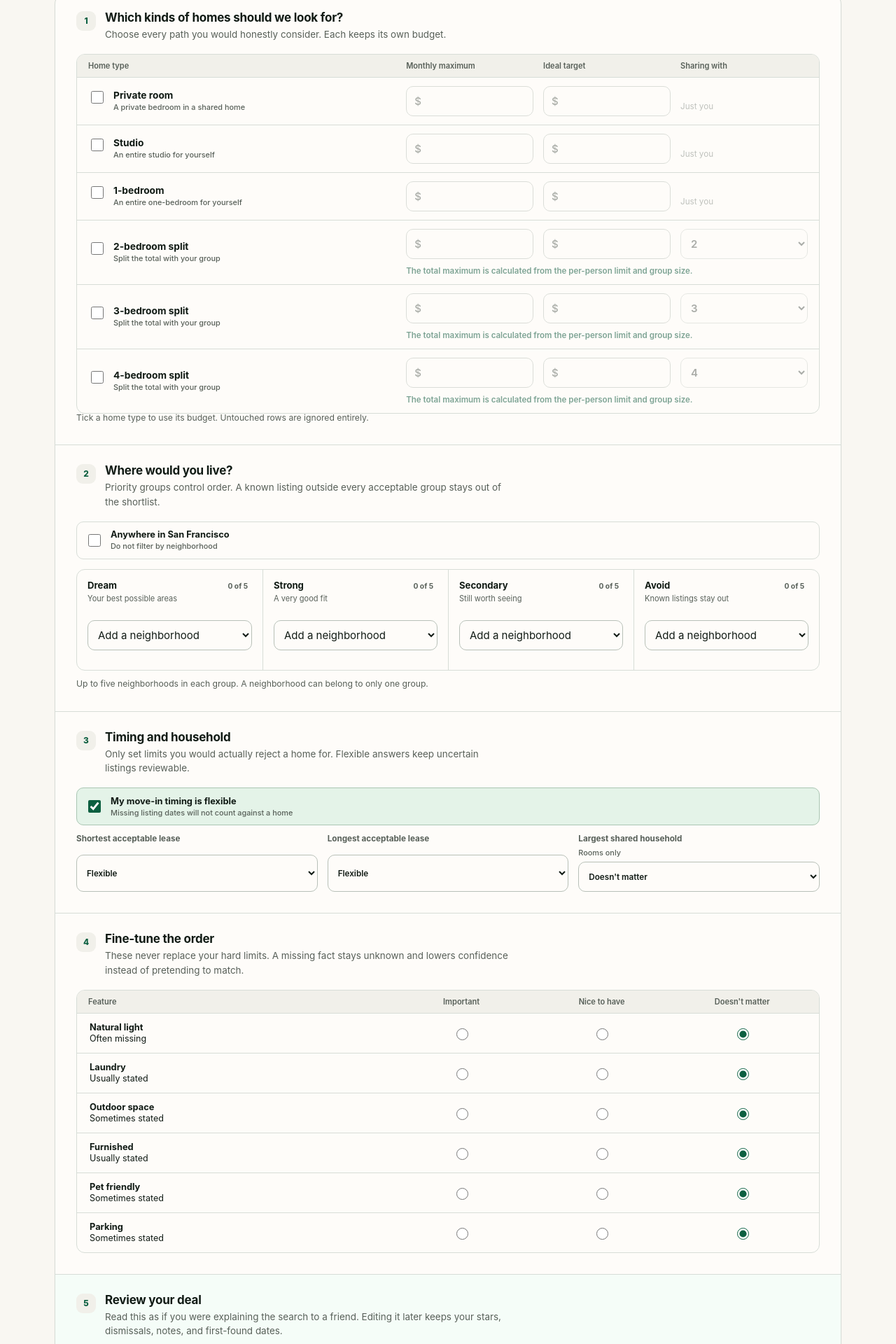
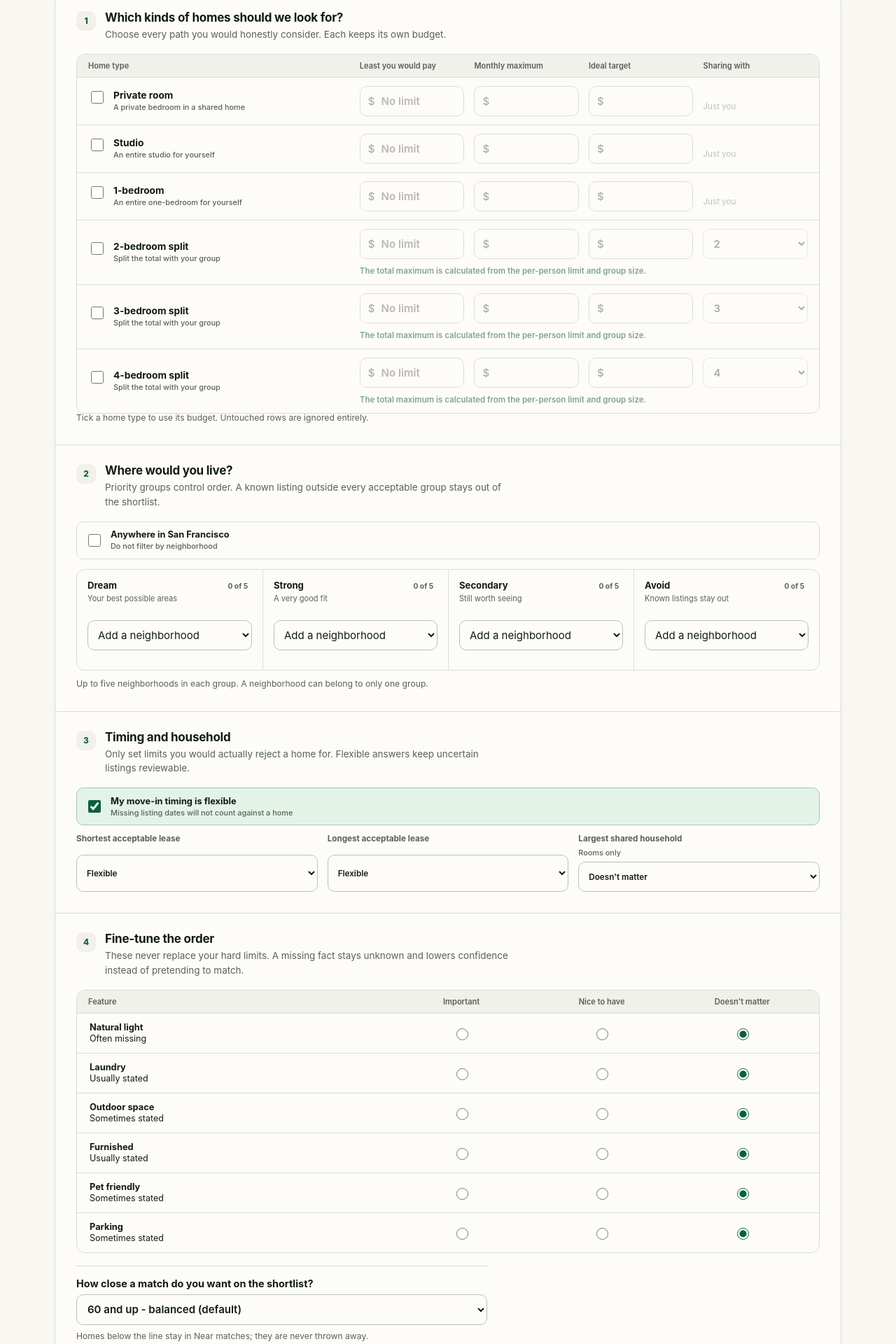
Before and after one commit to 2millerhenry/sf-housing-monitor, a FastAPI app: a page that uses sf_housing/templates/preferences.html in a window 1280 px wide. Shown: the part 360-2280 px from the top of the page at 70% size. Run offline with FastAPI, Linux system fonts and the light colour scheme.

Commit message:
feat(deal): set the price floor and the match cut-off yourself
Two limits decided what reached the shortlist and neither had a control.

The price floor had no field at all, which is why removing the invented one
left the deal with no way to say "nothing under $1,200". Each home type now
takes an optional minimum beside its maximum, blank meaning no floor, and a
floor above the ceiling is refused rather than saved.

The shortlist cut-off was fixed at 60. Someone happy to look at a 50 had no way
to say so, and the number appeared only as prose in a heading. It is a choice on
the deal page now, from 40 through 80, and the wording says what the tabs
already do: homes below the line are in Near matches, never discarded. A value
from a hand-edited form is brought back into 30-95 rather than emptying the
shortlist for good.

The cut-off is not a personal answer about housing, so it is saved with the
other technical settings rather than inside the profile, and save_deal_profile
takes the override instead of the handler rewriting the document. Unrelated
technical settings are asserted to survive the save.

Three mutations -- dropping the override, removing the control from the page,
and removing the clamp -- were each confirmed to fail these tests.

Co-Authored-By: Claude Opus 5 <noreply@anthropic.com>

```diff
--- a/sf_housing/app.py
+++ b/sf_housing/app.py
@@ -1049,6 +1049,7 @@ def create_app(
             "form_values": _preference_form_values(preferences),
             "deal_values": values or profile_form_values(preferences.deal_profile),
             "neighborhood_options": SF_NEIGHBORHOODS,
+            "minimum_score": preferences.minimum_score,
             "message": message,
             "error": error,
             "welcome": welcome or not preferences.profile_active,
@@ -1103,7 +1104,20 @@ def create_app(
             )
 
         first_activation = not current.profile_active
-        preferences = save_deal_profile(active_settings.preferences_path, profile, current)
+        # How close a match has to be before it reaches the shortlist. Anything
+        # under it is kept in near matches rather than thrown away, so this
+        # only moves the line, never the homes.
+        try:
+            requested_score = int(str(form.get("minimum_score", current.minimum_score)).strip() or current.minimum_score)
+        except (TypeError, ValueError):
+            requested_score = current.minimum_score
+        minimum_score = min(95, max(30, requested_score))
+        preferences = save_deal_profile(
+            active_settings.preferences_path,
+            profile,
+            current,
+            technical={"minimum_score": minimum_score},
+        )
         rescored = scanner.rescore_all(preferences)
         if first_activation:
             scanner.start_scan("initial_discovery")
--- a/sf_housing/deal_profile.py
+++ b/sf_housing/deal_profile.py
@@ -618,6 +618,7 @@ def deal_profile_from_form(form: Any, *, state: str = "active") -> DealProfile:
             continue
         maximum = int(_positive_int(raw_maximum, f"{path} maximum"))
         ideal = _positive_int(value(f"{path}_ideal"), f"{path} ideal", required=False)
+        minimum = _positive_int(value(f"{path}_minimum"), f"{path} minimum", required=False)
         occupants = (
             int(_positive_int(value(f"{path}_occupants", DEFAULT_OCCUPANTS[path]), f"{path} occupants"))
             if path in SPLIT_PATHS
@@ -631,6 +632,7 @@ def deal_profile_from_form(form: Any, *, state: str = "active") -> DealProfile:
         budgets[path] = PathBudget(
             maximum_monthly=maximum,
             ideal_monthly=ideal,
+            minimum_monthly=minimum,
             occupants=occupants,
             maximum_building_units=building_limit,
         )
@@ -674,6 +676,7 @@ def profile_form_values(profile: DealProfile) -> dict[str, Any]:
         "budgets": {
             path: {
                 "maximum": budget.maximum_monthly,
+                "minimum": budget.minimum_monthly or "",
                 "ideal": budget.ideal_monthly or "",
                 "occupants": budget.occupants,
                 "building_units": budget.maximum_building_units or 50,
--- a/sf_housing/preferences.py
+++ b/sf_housing/preferences.py
@@ -4,7 +4,7 @@ import os
 import tempfile
 from dataclasses import dataclass
 from pathlib import Path
-from typing import Any
+from typing import Any, Mapping
 
 import yaml
 
@@ -249,6 +249,8 @@ def save_deal_profile(
     path: Path,
     profile: DealProfile,
     previous: Preferences | None = None,
+    *,
+    technical: Mapping[str, Any] | None = None,
 ) -> Preferences:
     """Persist one canonical profile while retaining non-personal source settings."""
     profile.validate()
@@ -260,6 +262,10 @@ def save_deal_profile(
         else {}
     )
     document = canonical_document(profile, base)
+    if technical:
+        # The match cut-off is not a personal answer about housing, so it lives
+        # with the other technical settings rather than inside the profile.
+        document["technical"].update(technical)
     return save_preferences(
         path,
         yaml.safe_dump(document, sort_keys=False, allow_unicode=True, width=100_000),
--- a/sf_housing/static/style.css
+++ b/sf_housing/static/style.css
@@ -499,7 +499,14 @@ details[open] > summary .disclosure-action::after { content: "Hide details"; fon
    width and read as a different component, and every card repeated the same
    three field labels. Shared column headers carry them once. */
 .path-ledger { border: 1px solid var(--line); border-radius: 12px; background: var(--surface); overflow: hidden; }
-.path-ledger-head, .path-row { display: grid; grid-template-columns: minmax(190px, 1.5fr) repeat(3, minmax(96px, 0.62fr)); gap: 8px 14px; align-items: center; }
+/* One control, given room to be read rather than tucked in with the feature
+   grid above it. */
+.match-cutoff { margin-top: 18px; padding-top: 16px; border-top: 1px solid var(--line); display: grid; gap: 7px; max-width: 62ch; }
+.match-cutoff label { font-size: 0.9rem; }
+.match-cutoff select { min-height: 44px; width: 100%; border: 1px solid var(--line-strong); border-radius: 10px; padding: 9px 11px; background: var(--surface); color: var(--ink); font: inherit; font-weight: 600; }
+.match-cutoff select:focus-visible { outline: 2px solid var(--accent); outline-offset: 2px; }
+.match-cutoff .field-help { margin: 0; }
+.path-ledger-head, .path-row { display: grid; grid-template-columns: minmax(170px, 1.4fr) repeat(4, minmax(84px, 0.56fr)); gap: 8px 14px; align-items: center; }
 .path-ledger-head { padding: 9px 16px; border-bottom: 1px solid var(--line); background: var(--surface-muted); color: var(--muted); font-size: 0.69rem; font-weight: 620; }
 .path-ledger-head span:not(:first-child) { text-align: left; }
 .path-row { padding: 12px 16px; transition: background-color 180ms var(--ease-state); }
@@ -515,7 +522,7 @@ details[open] > summary .disclosure-action::after { content: "Hide details"; fon
    lines up, whichever row it belongs to. */
 .path-row-fields { display: grid; grid-column: 2 / -1; grid-template-columns: subgrid; gap: 8px 14px; transition: opacity 180ms var(--ease-state); }
 @supports not (grid-template-columns: subgrid) {
-  .path-row-fields { grid-template-columns: repeat(3, minmax(96px, 1fr)); }
+  .path-row-fields { grid-template-columns: repeat(4, minmax(84px, 1fr)); }
 }
 .path-row:not(.is-selected) .path-row-fields { opacity: 0.5; }
 .money-cell { min-width: 0; display: grid; gap: 4px; }
@@ -906,7 +913,7 @@ details[open] > summary .disclosure-action::after { content: "Hide details"; fon
   .path-ledger-head { display: none; }
   .cell-label { display: block; }
   .path-row { grid-template-columns: 1fr; }
-  .path-row-fields { grid-column: 1 / -1; grid-template-columns: repeat(3, minmax(0, 1fr)); }
+  .path-row-fields { grid-column: 1 / -1; grid-template-columns: repeat(2, minmax(0, 1fr)); }
   .field-row.three-up, .field-row.two-up { grid-template-columns: 1fr; }
   .path-choice:last-child:nth-child(odd) { grid-column: auto; }
   .preference-head { display: none; }
--- a/sf_housing/templates/preferences.html
+++ b/sf_housing/templates/preferences.html
@@ -33,6 +33,7 @@
       <div class="path-ledger" aria-live="polite">
         <div class="path-ledger-head" aria-hidden="true">
           <span>Home type</span>
+          <span>Least you would pay</span>
           <span>Monthly maximum</span>
           <span>Ideal target</span>
           <span>Sharing with</span>
@@ -54,6 +55,16 @@
           <span><strong>{{ label }}</strong><small>{{ help }}</small></span>
         </label>
         <div class="path-row-fields" data-path-fields="{{ key }}">
+          {# A floor is only ever one the reader typed. Leaving it blank means no
+             floor at all, which is why it says so rather than showing a zero. #}
+          <div class="money-cell">
+            <span class="cell-label" aria-hidden="true">Optional</span>
+            <span class="money-field">
+              <span aria-hidden="true">$</span>
+              <input type="number" name="{{ key }}_minimum" min="1" max="30000" value="{{ budget.get('minimum', '') }}" inputmode="numeric" placeholder="No limit"
+                     aria-label="{{ label }}{% if split %} minimum per person{% else %} monthly minimum{% endif %}, optional">
+            </span>
+          </div>
           <div class="money-cell">
             <span class="cell-label" aria-hidden="true">{% if split %}Per person{% else %}Maximum{% endif %}</span>
             <span class="money-field">
@@ -173,6 +184,29 @@
       </fieldset>
       {% endfor %}
     </div>
+
+    {# The shortlist used to cut off at 60 with no way to move the line. Nothing
+       is discarded below it -- those homes are in Near matches -- so this only
+       decides how much of that you want to see first. #}
+    <div class="match-cutoff">
+      <label for="minimum_score"><strong>How close a match do you want on the shortlist?</strong></label>
+      <select id="minimum_score" name="minimum_score">
+        {% set cutoffs = [
+          (40, '40 and up - show me nearly everything'),
+          (50, '50 and up - cast a wide net'),
+          (60, '60 and up - balanced (default)'),
+          (70, '70 and up - strong matches only'),
+          (80, '80 and up - excellent matches only')
+        ] %}
+        {% for value, label in cutoffs %}
+        <option value="{{ value }}" {% if minimum_score == value %}selected{% endif %}>{{ label }}</option>
+        {% endfor %}
+        {% if minimum_score not in cutoffs|map(attribute=0)|list %}
+        <option value="{{ minimum_score }}" selected>{{ minimum_score }} and up - your current setting</option>
+        {% endif %}
+      </select>
+      <p class="field-help">Homes below the line stay in Near matches; they are never thrown away.</p>
+    </div>
   </section>
 
   <section class="deal-section review-section" aria-labelledby="review-title">
```
Also changed, not shown: tests/test_deal_profile.py (+191 -1 lines).
